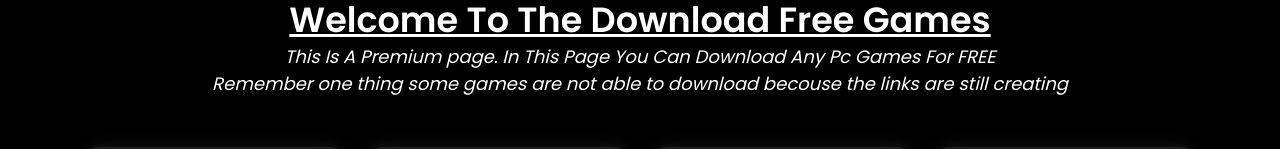
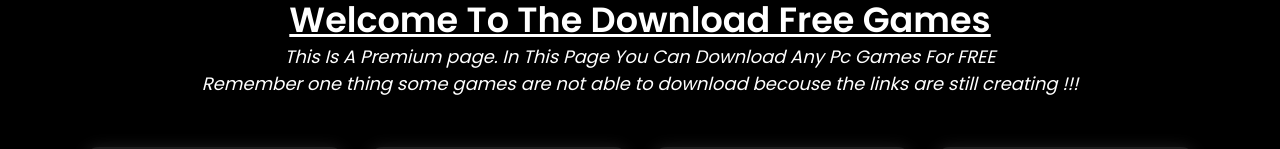
Before and after one commit to bandarasadew714-cmyk/gamerzone44, a plain HTML site: page success login/index.html in a window 1280 px wide. Shown: the part 123-272 px from the top of the page. Drawn offline with Linux system fonts and the light colour scheme.

Commit message:
Update index.html

```diff
--- a/success login/index.html
+++ b/success login/index.html
@@ -26,7 +26,7 @@
         </div>
         <div class="para">
             <p>This Is A Premium page. In This Page You Can Download Any Pc Games For FREE </p>
-            <p>Remember one thing some games are not able to download becouse the links are still creating </p>
+            <p>Remember one thing some games are not able to download becouse the links are still creating !!!</p>
         </div>
 
         <div class="games-container">
```
